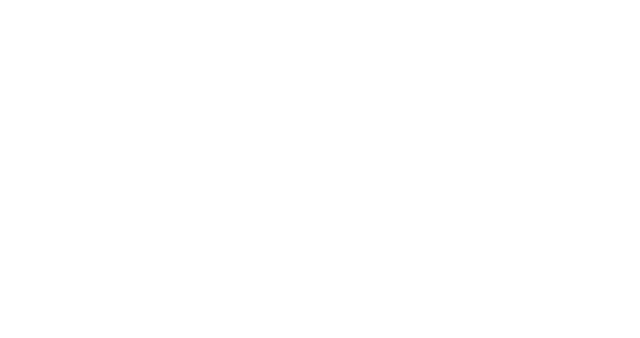
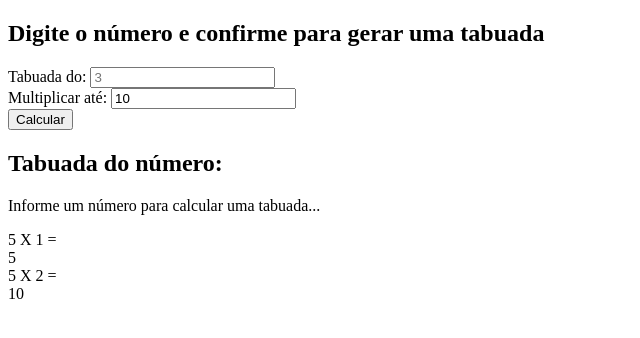
Before and after one commit to alexandrerogeriosn93/project-html-css-js-multiplication-table, a plain HTML site: page index.html in a window 1280 px wide. Shown: the whole page, without its empty margins (0-640 px from the left). Drawn offline with Linux system fonts and the light colour scheme.

Commit message:
feat: add layout html

```diff
--- a/index.html
+++ b/index.html
@@ -7,5 +7,37 @@
     <link rel="stylesheet" href="assets/css/styles.css" />
     <script src="assets/js/scripts.js" defer></script>
   </head>
-  <body></body>
+  <body>
+    <h2>Digite o número e confirme para gerar uma tabuada</h2>
+    <form id="multiplication-form">
+      <div class="form-control">
+        <label for="number">Tabuada do:</label>
+        <input type="number" name="number" id="number" placeholder="3" />
+      </div>
+      <div class="form-control">
+        <label for="multiplicator">Multiplicar até:</label>
+        <input
+          type="number"
+          name="multiplicator"
+          id="multiplicator"
+          value="10"
+        />
+      </div>
+      <input type="submit" value="Calcular" />
+    </form>
+    <div id="multiplication-table">
+      <h2 id="multiplication-title">Tabuada do número: <span></span></h2>
+      <div id="multiplication-operations">
+        <p>Informe um número para calcular uma tabuada...</p>
+        <div class="row">
+          <div class="operation">5 X 1 =</div>
+          <div class="result">5</div>
+        </div>
+        <div class="row">
+          <div class="operation">5 X 2 =</div>
+          <div class="result">10</div>
+        </div>
+      </div>
+    </div>
+  </body>
 </html>
```
